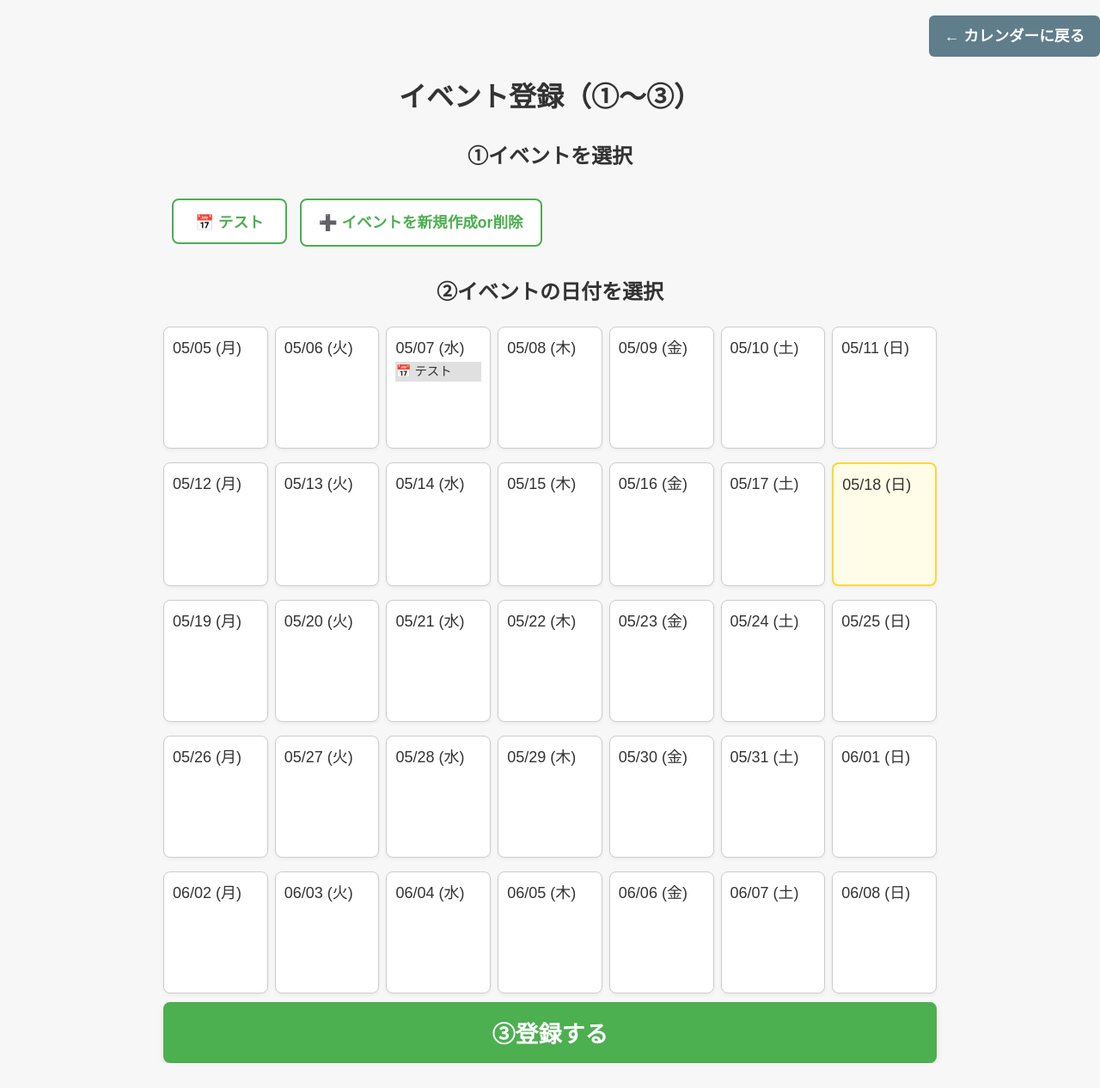
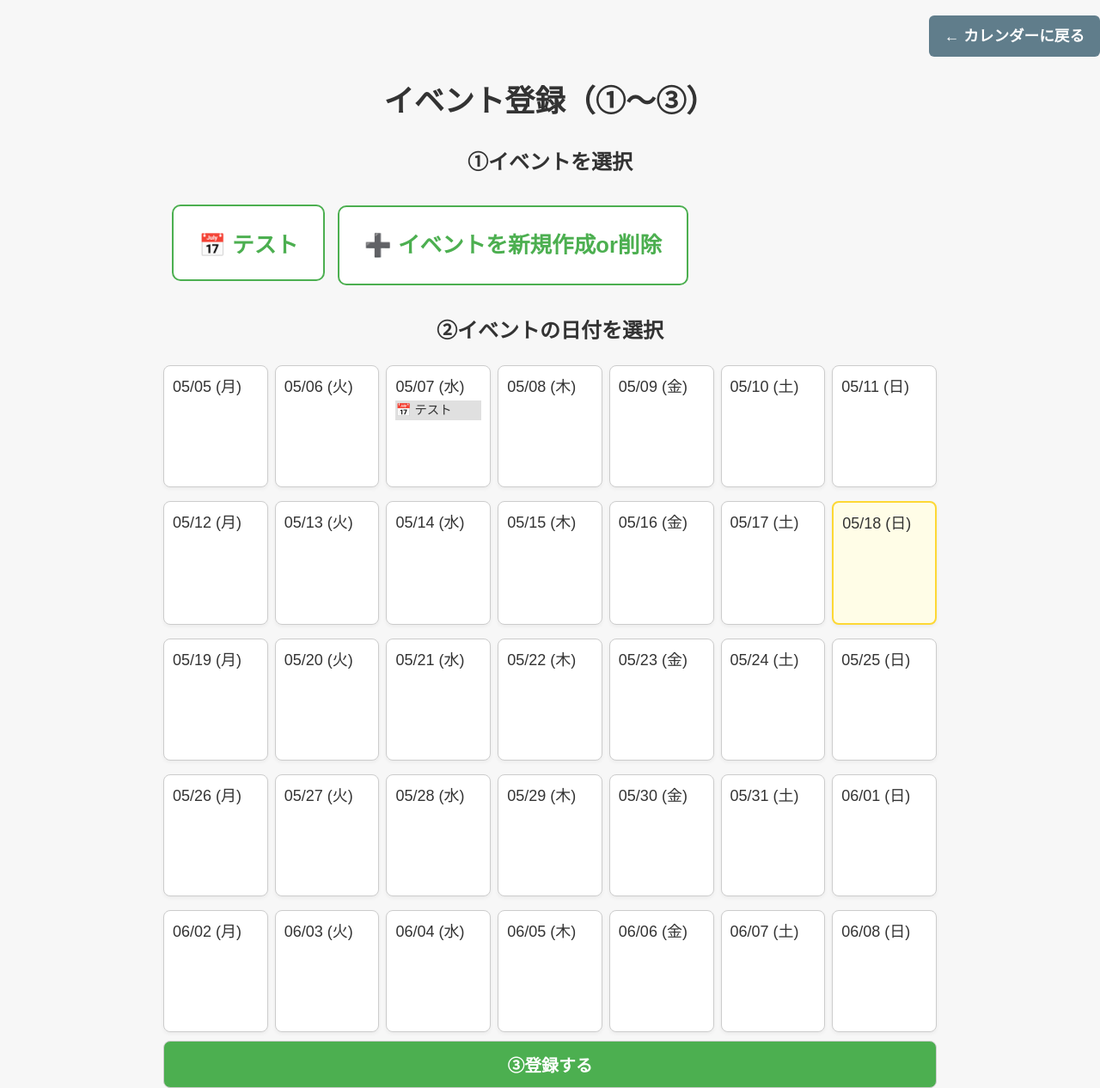
Before and after one commit to masakytkonitiwa/juku_project, a Django app: page /homework/add_event/ in a window 1280 px wide. Shown: the whole page at 86% size. Before the commit the page ends 1237 px from the top, so only its background shows below. Run offline with Django 4.2, Linux system fonts and the light colour scheme; a user stored in the database is signed in; data comes from the database, SQL or seed files in the repository; data that the repository does not hold is empty.

Commit message:
カレンダーUI・テンプレートUI・フォントサイズ統一を反映

```diff
--- a/homework/static/homework/style.css
+++ b/homework/static/homework/style.css
@@ -104,6 +80,7 @@ th {
     position: relative;
     box-shadow: 0 2px 4px rgba(0,0,0,0.05);
     transition: background-color 0.2s, box-shadow 0.2s;
+    text-align: left;
 }
 
 .day:hover {
@@ -166,16 +142,20 @@ th {
 /* テンプレートボタン */
 .template-button {
     display: inline-block;
-    padding: 12px 20px;
+    padding: 24px;
     margin: 5px;
     border: 2px solid #4CAF50;
-    border-radius: 8px;
+    border-radius: 10px;
     background-color: white;
     color: #4CAF50;
     font-weight: bold;
-    font-size: 1.1rem;
+    font-size: 1.6rem;
     cursor: pointer;
+    text-align: center;
     transition: all 0.3s ease;
+    width: 100%;
+    max-width: 700px;
+    box-sizing: border-box;
 }
 
 .template-button:hover,
@@ -185,75 +165,36 @@ th {
     box-shadow: 0 4px 8px rgba(0,0,0,0.1);
 }
 
-/* 見出し */
+/* 次へ進むボタン */
+.next-button {
+    font-size: 1.6rem;
+    padding: 1rem 2.5rem;
+    background-color: #4CAF50;
+    color: white;
+    border: none;
+    border-radius: 10px;
+    font-weight: bold;
+    cursor: pointer;
+    transition: background-color 0.3s ease;
+    box-shadow: 0 4px 8px rgba(0,0,0,0.1);
+}
+
+.next-button:hover {
+    background-color: #45a049;
+}
+
+/* タイトル */
 h1 {
-    font-size: 2rem;
-    margin-bottom: 1rem;
+    font-size: 2.2rem;
+    margin-bottom: 1.5rem;
     text-align: center;
+    font-weight: bold;
 }
 
 h2 {
     font-size: 1.5rem;
     margin-top: 1.5rem;
     text-align: center;
-}
-
-/* ナビゲーション／戻るボタン */
-.header-right {
-    display: flex;
-    justify-content: flex-end;
-    align-items: center;
-    padding: 1rem;
-    font-size: 1rem;
-}
-
-.back-button {
-    display: inline-block;
-    padding: 10px 18px;
-    background-color: #607d8b;
-    color: white;
-    border-radius: 6px;
-    text-decoration: none;
-    font-weight: bold;
-    font-size: 1.1rem;
-    transition: background-color 0.3s ease;
-}
-
-.back-button:hover {
-    background-color: #546e7a;
-}
-
-/* モバイル対応 */
-@media (max-width: 500px) {
-    .form-container {
-        margin: 20px;
-        padding: 16px;
-    }
-
-    .template-button,
-    .subject-button, .cycle-button, .course-button,
-    .problem-type-button, .problem-count-button {
-        font-size: 1.1rem;
-        padding: 12px 18px;
-    }
-}
-
-.calendar-wrapper {
-    overflow-x: auto;
-    width: 100%;
-}
-
-button[type="submit"] {
-    padding: 1rem 2rem;
-    font-size: 1.5em;
-    font-weight: bold;
-    background-color: #4CAF50;
-    color: white;
-    border: none;
-    border-radius: 8px;
-    cursor: pointer;
-    box-shadow: 0 4px 6px rgba(0,0,0,0.1);
-    transition: background-color 0.3s, transform 0.1s;
 }
 
 /* ボタングループ：中央寄せ＋縦並び */
```
Also changed, not shown: other parts of homework/static/homework/style.css (+43 -27 lines).
